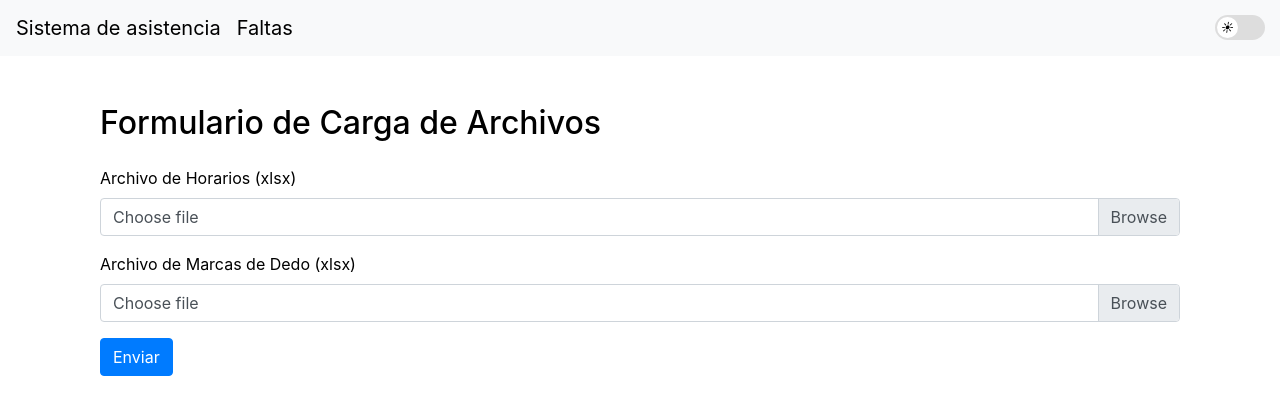
After one commit to TeoITSV/ITS-Asistencia, a Django app: page /upload/ in a window 1280 px wide. The commit adds this page. Shown: the top 415 px of the page. Run offline with Django 4.2, Linux system fonts and the light colour scheme; some libraries are stand-ins or nearby versions.

Commit message:
⏰ Crear planillas de horarios finalizado

```diff
--- /dev/null
+++ b/ITS-Asistencias/asistencias/forms.py
@@ -0,0 +1,13 @@
+from django import forms
+
+class UploadForm(forms.Form):
+    horarios_file = forms.FileField(
+        label='Archivo de Horarios (xlsx)',
+        widget=forms.ClearableFileInput(attrs={'style': 'opacity: 0; position: absolute; z-index: -1;','id': 'horarios_file_input'}),
+    )
+
+    marcas_file = forms.FileField(
+        label='Archivo de Marcas de Dedo (xlsx)',
+        widget=forms.ClearableFileInput(attrs={'style': 'opacity: 0; position: absolute; z-index: -1;', 'id': 'marcas_file_input'}),
+        required=True
+    )
--- a/ITS-Asistencias/asistencias/templates/base.html
+++ b/ITS-Asistencias/asistencias/templates/base.html
@@ -105,8 +105,8 @@
 <body class="light-theme">
 
     <nav class="navbar navbar-expand-lg navbar-light bg-light">
-        <a class="navbar-brand" href="#">Sistema de asistencia</a>
-		<a class="navbar-brand" href="#">Faltas</a>
+        <a class="navbar-brand" href="{% url 'base' %}">Sistema de asistencia</a>
+		<a class="navbar-brand" href="{% url 'upload_files' %}">Faltas</a>
         <div id="theme-toggle">
             <div id="toggle-container">
                 <div id="toggle-circle"><i>☀</i></div>
--- /dev/null
+++ b/ITS-Asistencias/asistencias/templates/form.html
@@ -0,0 +1,72 @@
+{% extends 'base.html' %}
+
+{% block content %}
+
+<div class="container mt-5">
+    <h2 class="mb-4">Formulario de Carga de Archivos</h2>
+
+    <form method="post" enctype="multipart/form-data"  id="uploadForm">
+        {% csrf_token %}
+        <div class="form-group">
+            <label for="id_horarios_file">Archivo de Horarios (xlsx)</label>
+            <div class="input-group mb-3">
+                <div class="custom-file">
+                    <label class="custom-file-label" for="inputGroupFile01" id="horarios_file_label" onclick="document.getElementById('horarios_file_input').click();">Choose file</label>
+                    {{ form.horarios_file }}
+                </div>
+            </div>
+        </div>
+        <div class="form-group">
+            <label for="id_marcas_file">Archivo de Marcas de Dedo (xlsx)</label>
+            <div class="input-group mb-3">
+                <div class="custom-file">
+                    <label class="custom-file-label" for="inputGroupFile02" id="marcas_file_label" onclick="document.getElementById('marcas_file_input').click();">Choose file</label>
+                    {{ form.marcas_file }}
+                </div>
+            </div>
+        </div>
+        <button type="submit" class="btn btn-primary">Enviar</button>
+    </form>
+</div>
+
+<!-- Modal de éxito -->
+<div class="modal fade" id="successModal" tabindex="-1" role="dialog" aria-labelledby="successModalLabel" aria-hidden="true">
+    <div class="modal-dialog" role="document">
+        <div class="modal-content">
+            <div class="modal-header">
+                <h5 class="modal-title" id="successModalLabel">¡Éxito!</h5>
+                <button type="button" class="close" data-dismiss="modal" aria-label="Close">
+                    <span aria-hidden="true">&times;</span>
+                </button>
+            </div>
+            <div class="modal-body">
+                El formulario se ha enviado con éxito.
+            </div>
+            <div class="modal-footer">
+                <button type="button" class="btn btn-secondary" data-dismiss="modal">Cerrar</button>
+            </div>
+        </div>
+    </div>
+</div>
+<script>
+    document.getElementById('horarios_file_input').addEventListener('change', function() {
+        var filename = this.value.split('\\').pop();
+        document.getElementById('horarios_file_label').innerText = filename;
+    });
+
+    document.getElementById('marcas_file_input').addEventListener('change', function() {
+        var filename = this.value.split('\\').pop();
+        document.getElementById('marcas_file_label').innerText = filename;
+    });
+
+	document.getElementById('uploadForm').addEventListener('submit', function(event) {
+		console.log('submit');
+        // Evitar que el formulario se envíe de inmediato
+
+        // Aquí puedes agregar lógica adicional si es necesario antes de mostrar el mensaje de éxito
+
+        // Mostrar el modal de éxito
+        $('#successModal').modal('show');
+    });
+</script>
+{% endblock %}
--- a/ITS-Asistencias/asistencias/urls.py
+++ b/ITS-Asistencias/asistencias/urls.py
@@ -1,8 +1,10 @@
 # mi_app/urls.py
 from django.urls import path
-from .views import mi_vista
+from .views import *
 
 urlpatterns = [
-    path('', mi_vista, name='base'),
+    path('', home_view, name='base'),
+    path('form/', form_view, name='form'),
+    path('upload/', upload_files, name='upload_files'),
     # Puedes agregar más patrones de URL aquí si es necesario
 ]
--- a/ITS-Asistencias/asistencias/views.py
+++ b/ITS-Asistencias/asistencias/views.py
@@ -1,7 +1,30 @@
-from django.shortcuts import render
+from django.shortcuts import render,redirect
+from asistencias.forms import UploadForm
+from asistencias.funciones import *
+import pandas as pd
 
 # Create your views here.
 
 
-def mi_vista(request):
+def home_view(request):
     return render(request, 'stats.html')
+
+def form_view(request):
+    return render(request, 'form.html')
+
+def upload_files(request):
+    if request.method == 'POST':
+        form = UploadForm(request.POST, request.FILES)
+        if form.is_valid():
+            horarios_file = form.cleaned_data['horarios_file']
+            marcas_file = form.cleaned_data['marcas_file']
+            leerPlanillaHorarios(horarios_file)
+            return redirect('base')
+    else:
+        # Si hay parámetros en la URL, intenta prellenar el formulario
+        form = UploadForm(initial={
+            'horarios_file': request.GET.get('horarios_file', ''),
+            'marcas_file': request.GET.get('marcas_file', ''),
+        })
+
+    return render(request, 'form.html', {'form': form})
```
Also changed, not shown: ITS-Asistencias/asistencias/funciones.py (added, +65 -0 lines), ITS-Asistencias/asistencias/models.py (+10 -4 lines), ITS-Asistencias/asistencias/templates/success.html (added, +40 -0 lines), ITS-Asistencias/asistencias/migrations/0002_alter_diahorario_horaentrada_and_more.py (added), ITS-Asistencias/asistencias/migrations/0003_horario_fechabajada.py (added).
